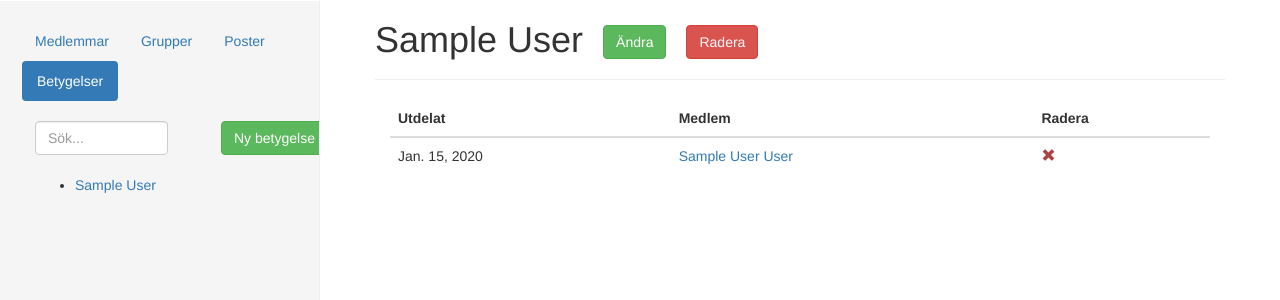
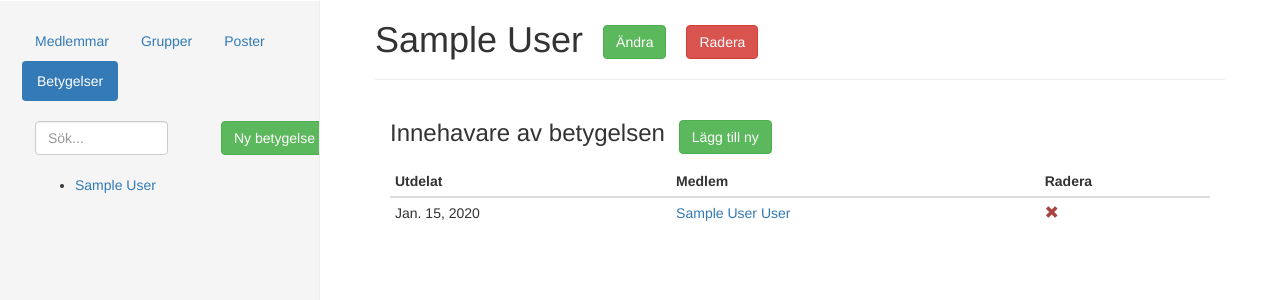
Before and after one commit to olegstikhin/teknologr.io, a Django app: page /decorations/1/ in a window 1280 px wide. Shown: the part 50-350 px from the top of the page. Run offline with Django 3.2, Linux system fonts and the light colour scheme; tables that the repository leaves empty hold one stand-in row (values such as "Sample post"); some libraries are stand-ins or nearby versions.

Commit message:
put back accidentially removed header for decorations, make tables condensed

```diff
--- a/teknologr/members/templates/decoration.html
+++ b/teknologr/members/templates/decoration.html
@@ -21,9 +21,16 @@
 
 <div class="container-fluid">
 
-{% include "modals/decorationownership.html" with modalname="addDecoration" title="Lägg till innehavare av betygelse "|add:decoration.name adddecorationform=adddecorationform only %}
+  <ul class="list-inline">
+    <li><h3>Innehavare av betygelsen</h3></li>
+    <li>
+      <button class="btn btn-success" data-toggle="modal" data-target="#addDecoration">Lägg till ny</button>
+    </li>
+  </ul>
 
-<table class="table">
+  {% include "modals/decorationownership.html" with modalname="addDecoration" title="Lägg till innehavare av betygelse "|add:decoration.name adddecorationform=adddecorationform only %}
+
+<table class="table table-condensed">
   <thead>
     <tr>
     <th>Utdelat</th>
--- a/teknologr/members/templates/functionary.html
+++ b/teknologr/members/templates/functionary.html
@@ -29,7 +29,7 @@
 
   {% include "modals/functionary.html" with modalname="addFunctionaryModal" title="Lägg till ny "|add:functionaryType.name addfunctionaryform=addfunctionaryform only %}
 
-  <table class="table">
+  <table class="table table-condensed">
     <thead>
       <tr>
       <th>Från</th>
--- a/teknologr/members/templates/group.html
+++ b/teknologr/members/templates/group.html
@@ -33,7 +33,7 @@
 
     {% include "modals/addgroup.html" with modalname="addGroupModal" title="Lägg till grupp" addgroupform=addgroupform grouptype=grouptype only %}
 
-    <table class="table">
+    <table class="table table-condensed">
       <thead>
         <tr>
         <th>Från</th>
```
